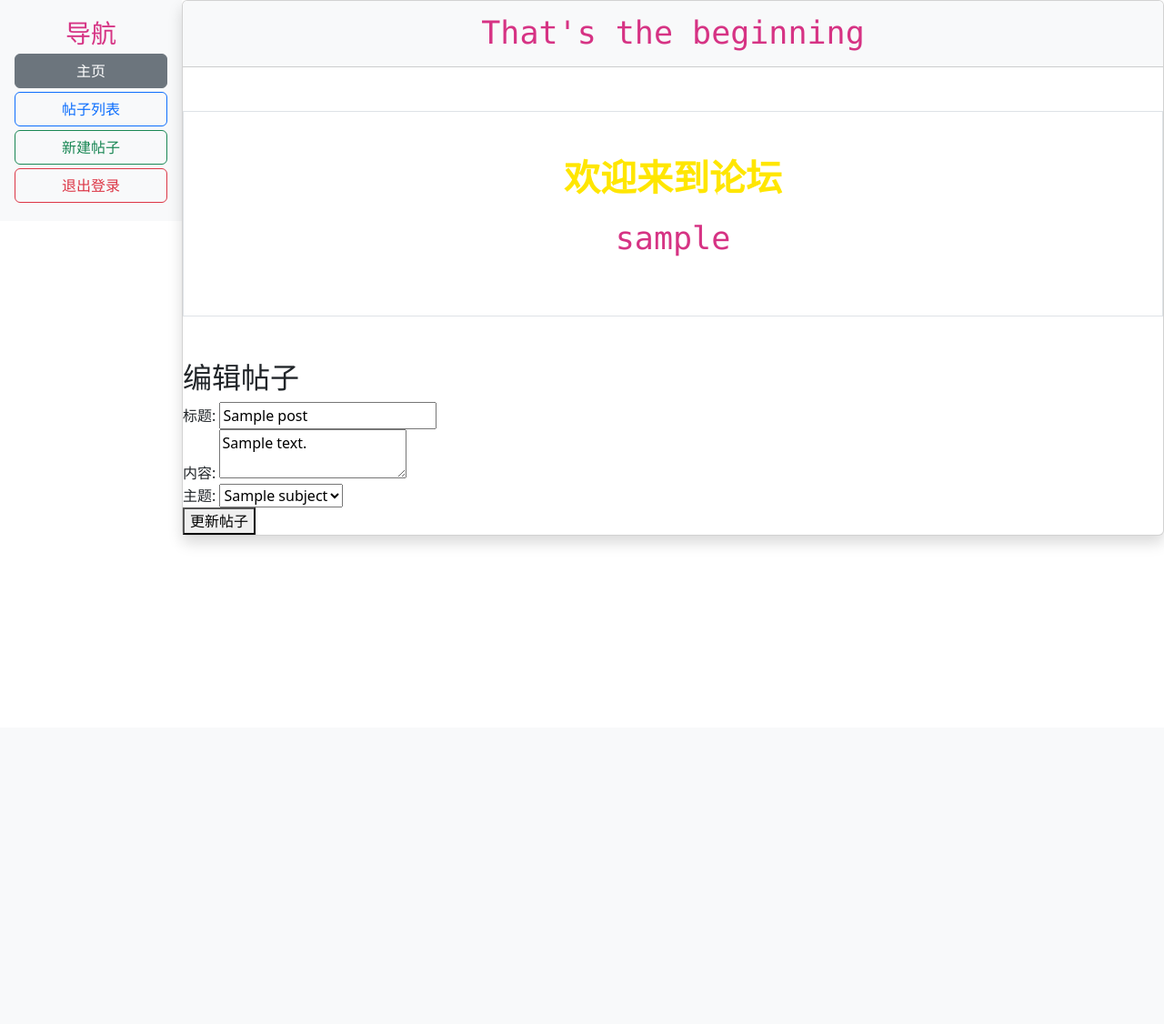
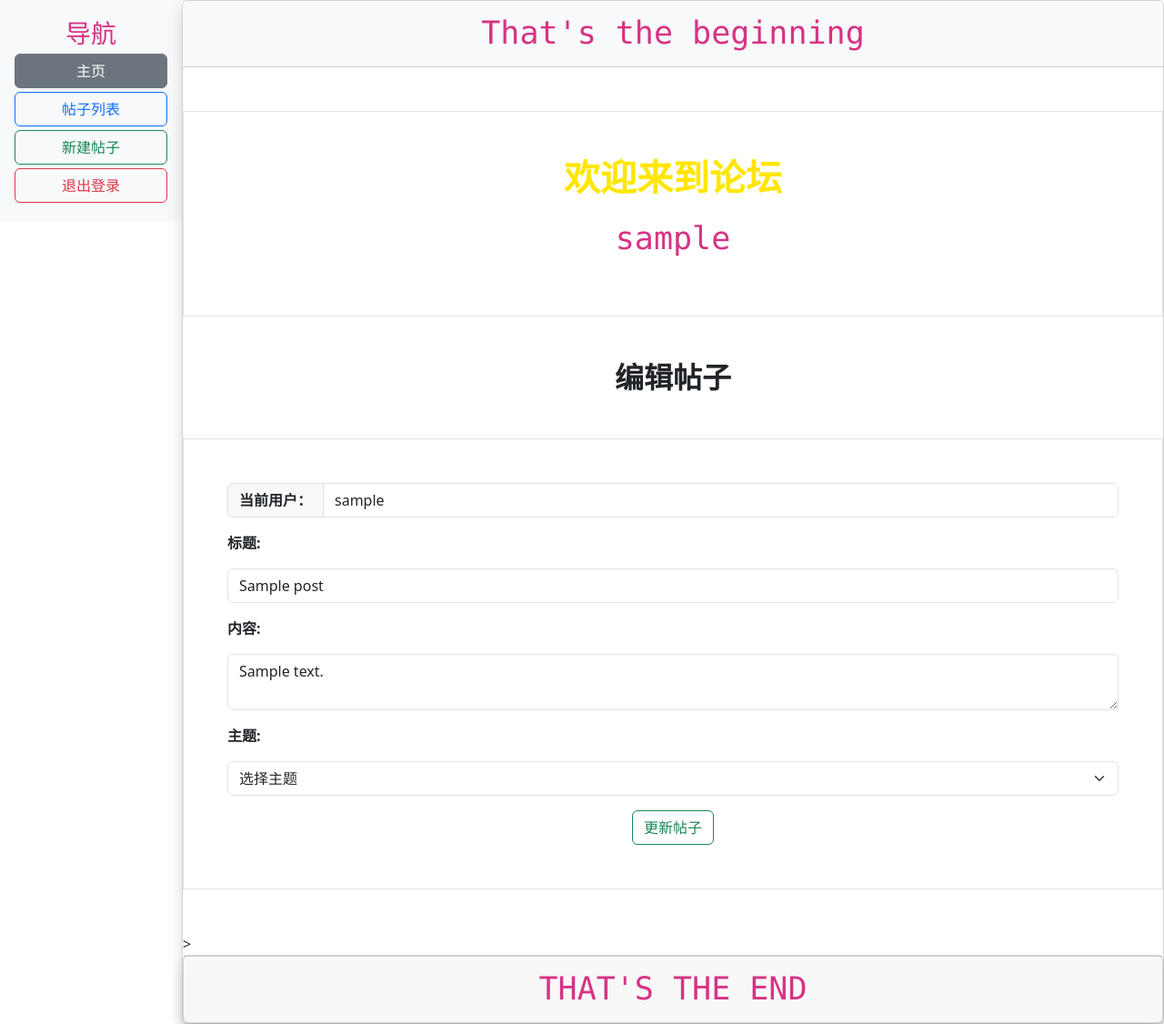
Before and after one commit to DD-exe/SDhomework, a Django app: page /EditPost/1/ in a window 1280 px wide. Shown: the whole page at 91% size. Before the commit the page ends 598 px from the top, so only its background shows below. Run offline with Django 5.2, Linux system fonts and the light colour scheme; a user stored in the database is signed in; tables that the repository leaves empty hold one stand-in row (values such as "Sample post"); some libraries are stand-ins or nearby versions.

Commit message:
Update edit_post.html

```diff
--- a/ForumBackend/forum/templates/edit_post.html
+++ b/ForumBackend/forum/templates/edit_post.html
@@ -1,32 +1,53 @@
+
+<!-- templates/edit_post.html -->
 {% extends 'base.html' %}
+
+<!DOCTYPE html>
 
 {%  load static %}
 
 {% block content %}
-<h2>编辑帖子</h2>
+<h2  class="fw-bold text-center">编辑帖子</h2>
 <form method="POST">
     {% csrf_token %}
-    <div>
-        <label>标题:</label>
-        <input type="text" name="title" value="{{ post.title }}" required>
+    <div class="container p-5 my-5 border">
+        <div class="input-group mb-3">
+            <span class="fw-bold input-group-text">当前用户： </span>
+            <input readonly class="form-control" value="{{ post.user.username }}"></input>
         </div>
-    <div>
-        <label>内容:</label>
-        <textarea name="content" required>{{ post.content }}</textarea>
+        <div class = "mb-3">
+            <label class="fw-bold mb-3">标题:</label>
+            <input type="text" name="title" class="form-control" value="{{ post.title }}" required>
         </div>
-    <div>
-        <label>主题:</label>
-        <select name="subject" id="subject-select">
+        <div class = "mb-3">
+            <label class="fw-bold mb-3">内容:</label>
+            <textarea name="content" class="form-control" required>{{ post.content }}</textarea>
+        </div>
+        <div class = "mb-3">
+            <label  class="fw-bold mb-3" for="subject-select">主题:</label>
+            <select class="form-select" name="subject" id="subject-select">
                 <option value="">选择主题</option>
                 {% for subject in subjects %}
-                <option value="{{ subject.name }}" {% if subject.name == post.subject.name %}selected{% endif %}>{{ subject.name }}</option>
+                    <option value="{{ subject.name }}" >{{ subject.name }}</option>
                 {% endfor %}
                 <option value="自定义">自定义</option>
             </select>
-        <input type="text" id="custom-subject" name="subject" placeholder="输入自定义主题" style="display:none;">
+            <input type="text" class="form-control" id="custom-subject" name="subject" placeholder="输入自定义主题" style="display:none;">
         </div>
-    <button type="submit">更新帖子</button>
+
+        <div class = "text-center">
+            <button type="submit" class="btn btn-outline-success">更新帖子</button>
+        </div>
+    </div>>
 </form>
+
+<div class="card shadow">
+    <div class="card-footer info">
+        <h1 style="text-align:center"><code>THAT'S THE END</code></h1>
+    </div>
+</div>
+
+<link rel="stylesheet" href="{% static 'plugins/bootstrap-5.3.3-dist/css/bootstrap.css' %}">
 
 <script src="{% static 'js/CustomizeSubject.js' %}"></script>
 
```
Lines whose indentation alone changed are shown as unchanged.
